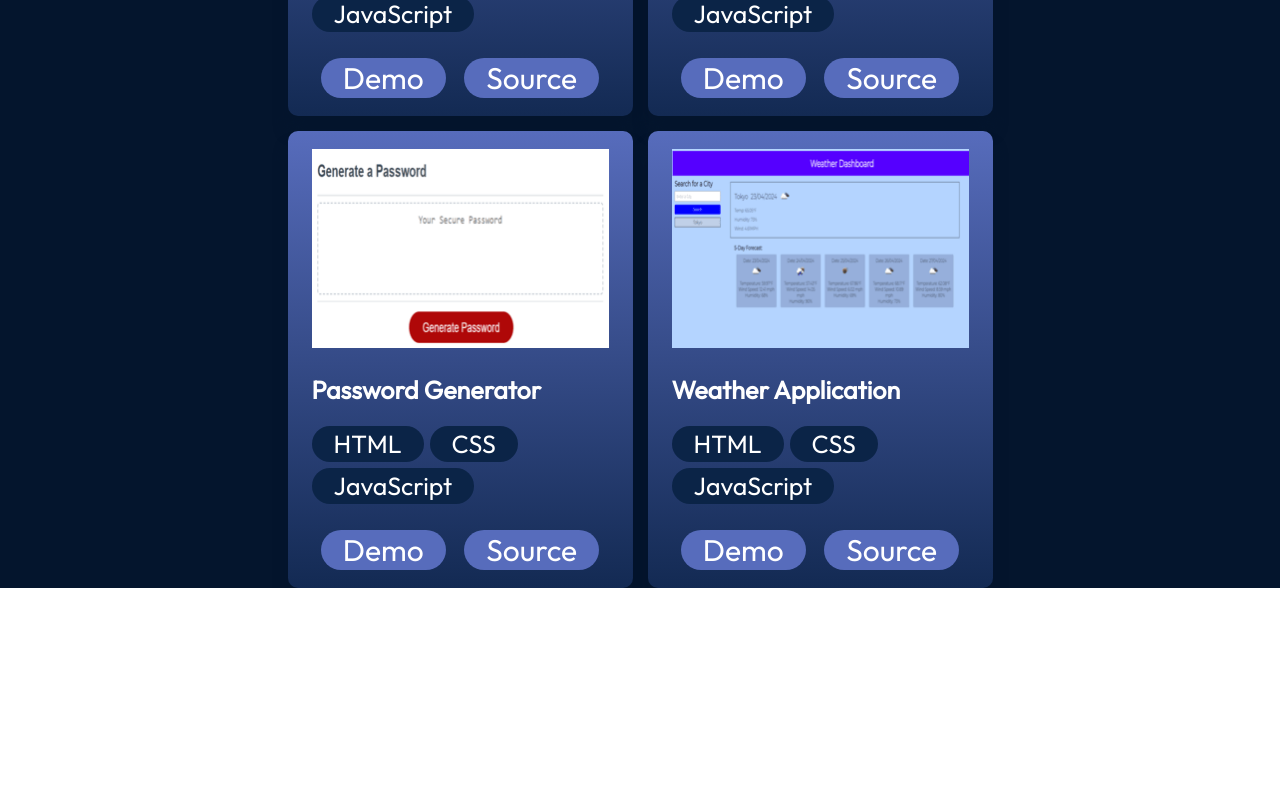
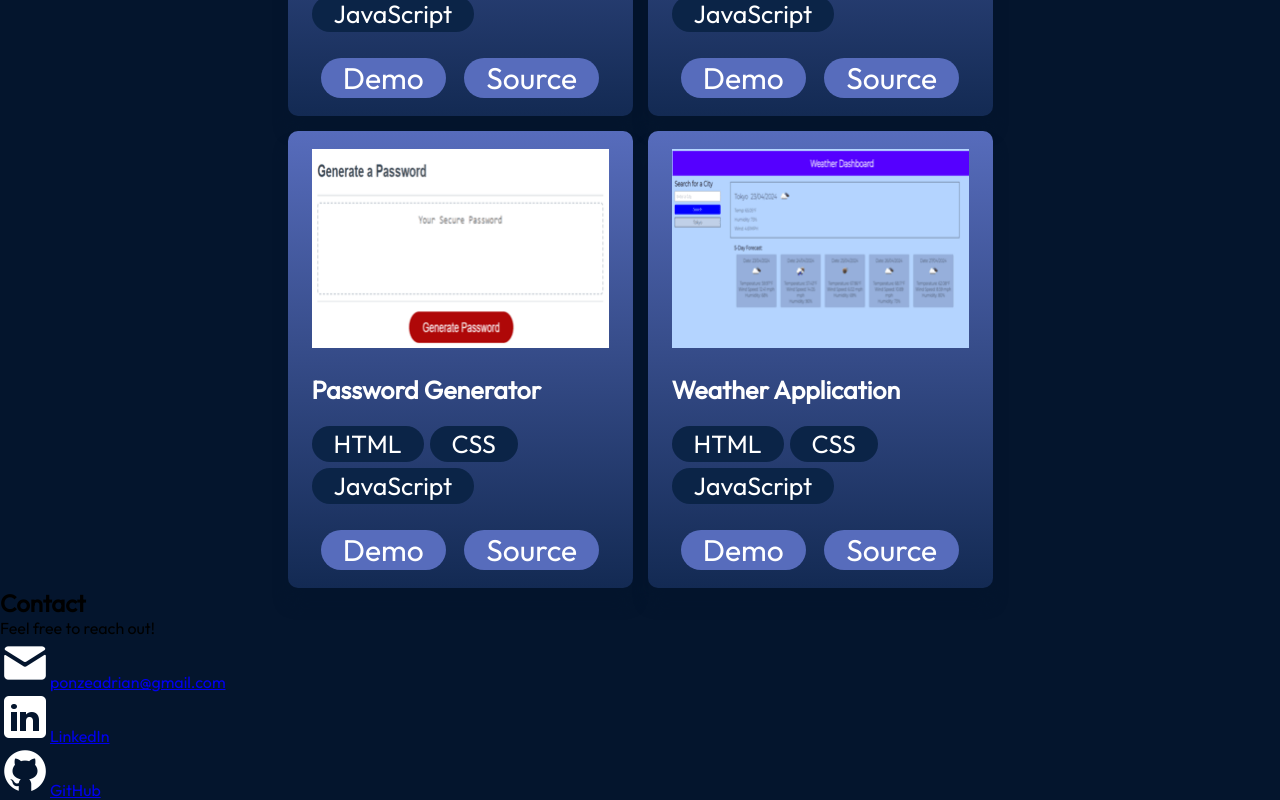
Before and after one commit to Y1va/React-Portfolio, a React (Vite) app in the folder react-portfolio/: page / in a window 1280 px wide. Shown: the part 3790-4590 px from the top of the page. Before the commit the page ends 4378 px from the top, so only its background shows below. Built offline with nearby package versions, Linux system fonts and the light colour scheme.

Commit message:
Set up HTML for contact component and classnames

```diff
--- a/react-portfolio/src/App.jsx
+++ b/react-portfolio/src/App.jsx
@@ -4,6 +4,7 @@ import { Navbar } from './components/Navbar/Navbar';
 import { About } from './components/About/About';
 import { Experience } from './components/Experience/Experience';
 import { Projects } from './components/Projects/Projects';
+import { Contact } from './components/Contact/Contact';
 
 function App() {
   return (
@@ -13,6 +14,7 @@ function App() {
       <About />
       <Experience />
       <Projects />
+      <Contact />
     </div>
   );
 }
--- /dev/null
+++ b/react-portfolio/src/components/Contact/Contact.jsx
@@ -0,0 +1,30 @@
+import React from 'react';
+import styles from './Contact.module.css';
+import { getImageUrl } from '../../utils';
+
+export const Contact = () => {
+  return (
+    <footer id='contact' className={styles.container}>
+      <div className={styles.text}>
+        <h2>Contact</h2>
+        <p>Feel free to reach out!</p>
+      </div>
+      <ul className={styles.links}>
+        <li className={styles.link}>
+          <img src={getImageUrl('contact/emailIcon.png')} alt="Email Icon" />
+          <a href="mailto:ponzeadrian@gmail.com">ponzeadrian@gmail.com</a>
+        </li>
+        <li className={styles.link}>
+          <img src={getImageUrl('contact/linkedinIcon.png')} alt="LinkedIn Icon" />
+          <a href="https://www.linkedin.com/in/adrian-ponze-367047246/">LinkedIn</a>
+        </li>
+        <li className={styles.link}>
+          <img src={getImageUrl('contact/githubIcon.png')} alt="GitHub Icon" />
+          <a href="https://github.com/Y1va">GitHub</a>
+        </li>
+      </ul>
+    </footer>
+  );
+};
+
+export default Contact;
--- /dev/null
+++ b/react-portfolio/src/components/Contact/Contact.module.css
@@ -0,0 +1,5 @@
+@import '../../vars.css';
+
+.container {
+
+}
--- a/react-portfolio/src/components/Projects/Projects.jsx
+++ b/react-portfolio/src/components/Projects/Projects.jsx
@@ -5,7 +5,7 @@ import { ProjectCard } from './ProjectCard';
 
 export const Projects = () => {
   return (
-    <section className={styles.container}>
+    <section className={styles.container} id='projects'>
       <h2 className={styles.title}>Projects</h2>
       <div className={styles.projects}>
         {projects.map((project, id) => {
```
